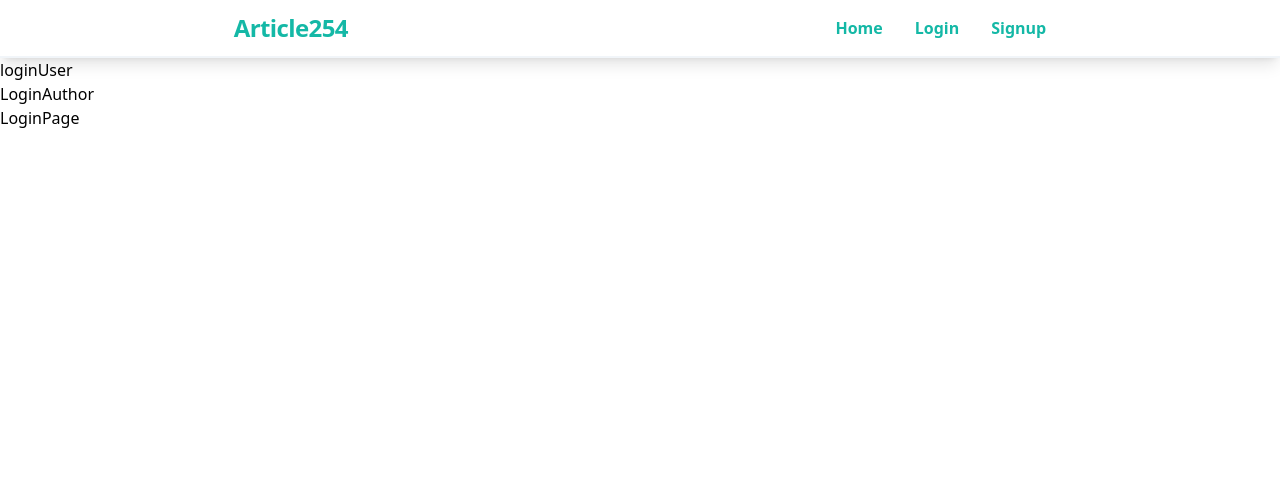
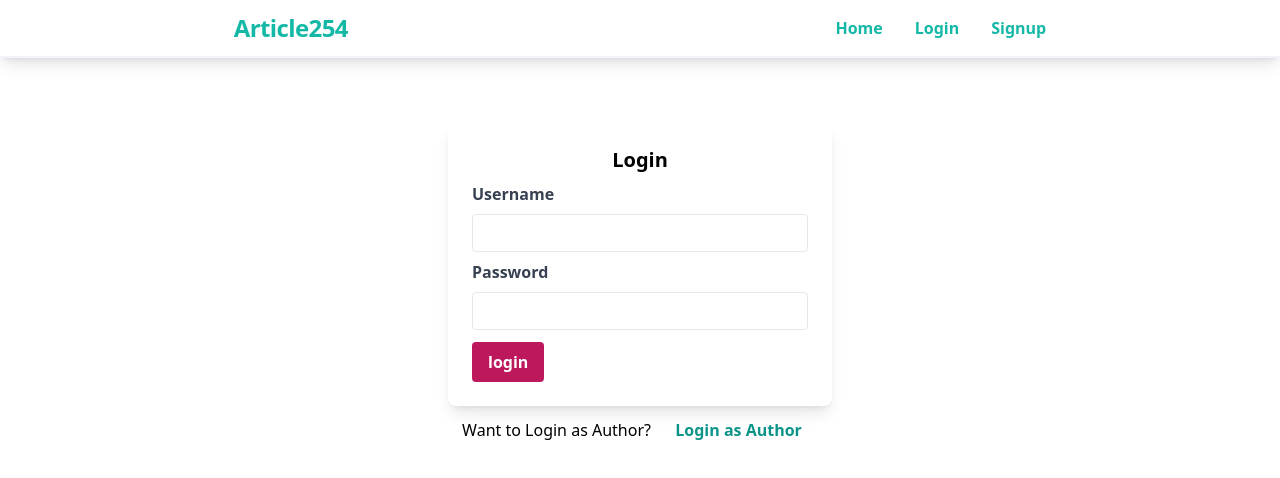
Before and after one commit to phase-4-group-15/front-end-phase-4, a React (Create React App) app: page /login in a window 1280 px wide. Shown: the top 478 px of the page. Built offline with nearby package versions, Linux system fonts and the light colour scheme.

Commit message:
added login page

```diff
--- a/src/components/LoginAuthor.js
+++ b/src/components/LoginAuthor.js
@@ -1,8 +1,75 @@
+import React, { useState } from 'react'
+import {  Link } from "react-router-dom"
 const LoginAuthor = () => {
+    const [username, setUsername] = useState("");
+    const [password, setPassword] = useState("");
+    const [errors, setErrors] = useState([]);
+    const [isLoading, setIsLoading] = useState(false);
+
+    function handleSubmit(e) {
+      e.preventDefault();
+      setIsLoading(true);
+      fetch("", {
+        method: "POST",
+        headers: {
+          "Content-Type": "application/json",
+        },
+        body: JSON.stringify({ username, password }),
+      }).then((r) => {
+        setIsLoading(false);
+        if (r.ok) {
+          r.json().then((user) => {
+            console.log(user)
+            // onLogin(user)
+        });
+        } else {
+          r.json().then((err) => setErrors(err.errors));
+        }
+      });
+    }
+
     return (
-        <div>
-            LoginAuthor
-        </div>
+        <>
+        <div className="flex justify-center  ">
+          <form
+        //   onSubmit={handleSubmit}
+           className="w-full max-w-sm bg-white shadow-lg rounded-lg p-6">
+          <h2 className="text-xl font-bold mb-2 text-center">Login</h2>
+            <div className="mb-2">
+              <label htmlFor="username" className="block text-gray-700 font-bold mb-2">Username</label>
+              <input
+                type="text"
+                id="username"
+                autoComplete="off"
+                value={username}
+                onChange={(e) => setUsername(e.target.value)}
+                className="appearance-none border rounded w-full py-2 px-3 text-gray-700 leading-tight focus:outline-none focus:shadow-outline"
+              />
+            </div>
+            <div className="mb-2">
+                <label htmlFor="password" className="block text-gray-700 font-bold mb-2">Password</label>
+                <input
+                  type="password"
+                  id="password"
+                  value={password}
+                  onChange={(e) => setPassword(e.target.value)}
+                  autoComplete="current-password"
+                  className="appearance-none border rounded w-full py-2 px-3 text-gray-700 leading-tight focus:outline-none focus:shadow-outline"
+                />
+              </div>
+              <div className="flex items-center mt-3 justify-between">
+                <Link to="/todo" type="submit" className="bg-pink-700 hover:bg-pink-500 text-white font-bold py-2 px-4 rounded focus:outline-none focus:shadow-outline">
+                  {isLoading ? "Loading..." : "login"}
+                </Link>
+              </div>
+            <div>
+              {errors.map((err) => (
+                <span key={err} className="text-red-500">{err}</span>
+              ))}
+            </div>
+          </form>
+         </div>
+        </>
      );
 }
 
--- a/src/components/LoginUser.js
+++ b/src/components/LoginUser.js
@@ -1,9 +1,76 @@
+import React, { useState } from 'react'
+import {  Link } from "react-router-dom"
 const LoginUser = () => {
+    const [username, setUsername] = useState("");
+    const [password, setPassword] = useState("");
+    const [errors, setErrors] = useState([]);
+    const [isLoading, setIsLoading] = useState(false);
+
+    function handleSubmit(e) {
+      e.preventDefault();
+      setIsLoading(true);
+      fetch("", {
+        method: "POST",
+        headers: {
+          "Content-Type": "application/json",
+        },
+        body: JSON.stringify({ username, password }),
+      }).then((r) => {
+        setIsLoading(false);
+        if (r.ok) {
+          r.json().then((user) => {
+            console.log(user)
+            // onLogin(user)
+        });
+        } else {
+          r.json().then((err) => setErrors(err.errors));
+        }
+      });
+    }
+
     return (
-        <div>
-            loginUser
-        </div>
-      );
+        <>
+        <div className="flex justify-center  ">
+          <form
+        //   onSubmit={handleSubmit}
+           className="w-full max-w-sm bg-white shadow-lg rounded-lg p-6">
+          <h2 className="text-xl font-bold mb-2 text-center">Login</h2>
+            <div className="mb-2">
+              <label htmlFor="username" className="block text-gray-700 font-bold mb-2">Username</label>
+              <input
+                type="text"
+                id="username"
+                autoComplete="off"
+                value={username}
+                onChange={(e) => setUsername(e.target.value)}
+                className="appearance-none border rounded w-full py-2 px-3 text-gray-700 leading-tight focus:outline-none focus:shadow-outline"
+              />
+            </div>
+            <div className="mb-2">
+                <label htmlFor="password" className="block text-gray-700 font-bold mb-2">Password</label>
+                <input
+                  type="password"
+                  id="password"
+                  value={password}
+                  onChange={(e) => setPassword(e.target.value)}
+                  autoComplete="current-password"
+                  className="appearance-none border rounded w-full py-2 px-3 text-gray-700 leading-tight focus:outline-none focus:shadow-outline"
+                />
+              </div>
+              <div className="flex items-center mt-3 justify-between">
+                <Link to="/todo" type="submit" className="bg-pink-700 hover:bg-pink-500 text-white font-bold py-2 px-4 rounded focus:outline-none focus:shadow-outline">
+                  {isLoading ? "Loading..." : "login"}
+                </Link>
+              </div>
+            <div>
+              {errors.map((err) => (
+                <span key={err} className="text-red-500">{err}</span>
+              ))}
+            </div>
+          </form>
+         </div>
+        </>
+     );
 }
 
 export default LoginUser;
--- a/src/components/Navbar.js
+++ b/src/components/Navbar.js
@@ -13,7 +13,6 @@ const Navbar = ({isAuthenticated}) => {
           {isAuthenticated? (
               <>
                 <Link to="/articles"  exact className="ml-5"></Link>
-                <Link to="/mymemes"  exact className="ml-5">my jokes</Link>
                 <Link
                 //  onClick={handleLogout}
                   to="/logout" exact className="ml-5">Logout</Link>
--- a/src/pages/LoginPage.js
+++ b/src/pages/LoginPage.js
@@ -1,14 +1,48 @@
 import LoginAuthor from "../components/LoginAuthor";
 import LoginUser from "../components/LoginUser";
+import React, { useState } from 'react'
 
 const LoginPage = () => {
-    return (
-        <div>
-            <LoginUser/>
-            <LoginAuthor/>
-            LoginPage
-            </div>
-     );
+
+  const [showLogin, setShowLogin] = useState(true);
+
+return (
+     <div className="max-w-500 mx-auto my-0 mt-16 px-16">
+
+         {showLogin ? (
+            <>
+            <LoginUser
+         />
+            <hr className="border-none border-b-1 border-gray-900 my-1" />
+            <p className="my-2 flex justify-center">
+                  Want to Login as Author? &nbsp;
+                <button
+                className=" text-teal-600 font-bold px-4  rounded"
+                onClick={() => setShowLogin(false)}
+                >
+                Login as Author
+                </button>
+            </p>
+            </>
+        ) : (
+            <>
+            <LoginAuthor />
+            <hr className="border-none border-b-1 flex justify-center border-gray-900 my-1" />
+            <p className="my-4 flex justify-center">
+                want to login as User
+                <button
+                className=" text-teal-600 px-4 font-bold rounded"
+                onClick={() => setShowLogin(true)}
+                >
+                Signup as User
+                </button>
+            </p>
+            </>
+        )}
+
+
+  </div>
+);
 }
 
 export default LoginPage;
```
